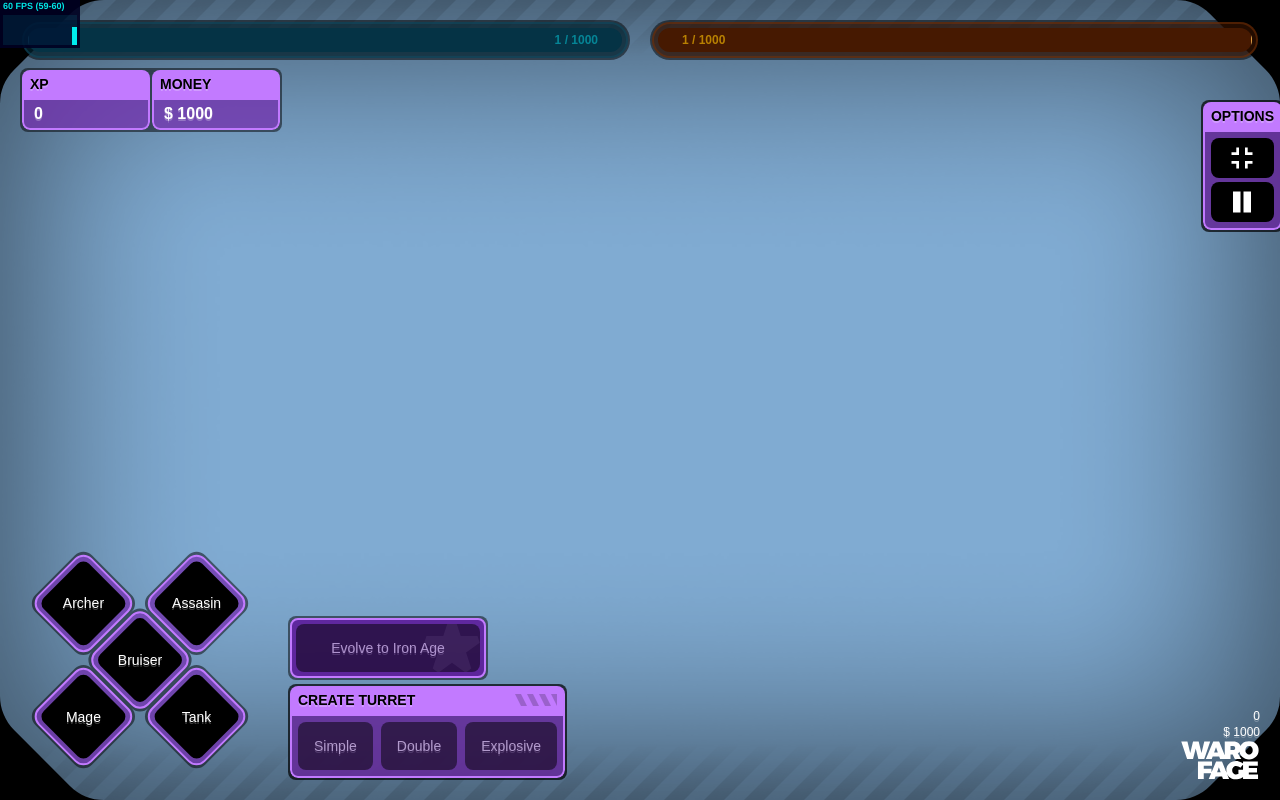
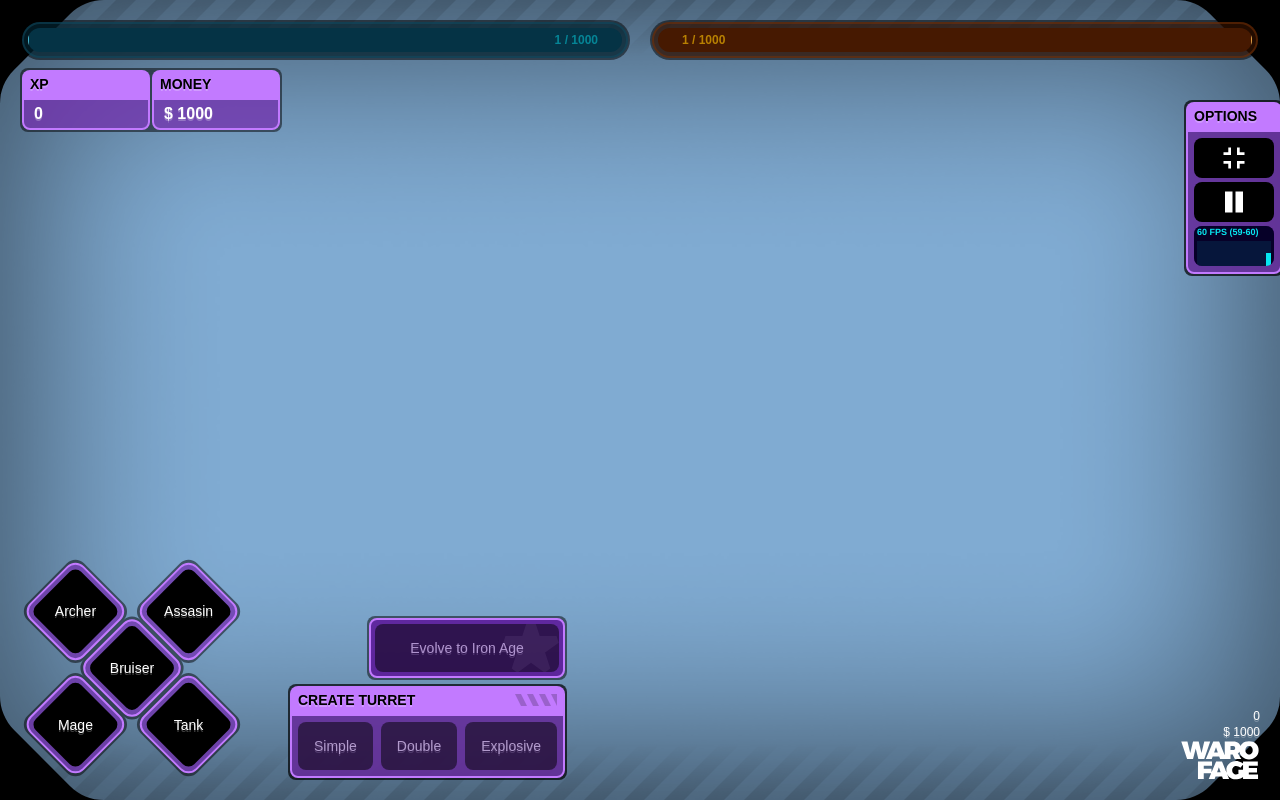
Before and after one commit to Akkibi/warofage, a React (Vite) app: page / in a window 1280 px wide. Built offline with nearby package versions, Linux system fonts and the light colour scheme; no server answers; a web font is replaced by a local one.

Commit message:
fix ui tweaks

```diff
--- a/src/buttons-characters.tsx
+++ b/src/buttons-characters.tsx
@@ -22,7 +22,7 @@ const handleCreateCharacter = (
 
 export const ButtonCharacters = () => {
   return (
-    <div className='absolute bottom-5 left-5 z-20 rotate-45'>
+    <div className='absolute bottom-3 left-3 z-20 rotate-45'>
       <div className='flex flex-row w-full justify-center h-fit'>
         <IndividualButton name='Assassin'>Assasin</IndividualButton>
       </div>
--- a/src/three/scene.ts
+++ b/src/three/scene.ts
@@ -28,7 +28,11 @@ export class SceneManager {
     //stats
     this.stats = new Stats();
     this.stats.showPanel(0);
-    document.body.appendChild(this.stats.dom);
+    const statsDom = document.getElementById('stats-position');
+    requestAnimationFrame(() => {
+      this.stats.dom.style.position = 'relative';
+      statsDom?.appendChild(this.stats.dom);
+    });
 
     this.scene = new THREE.Scene();
     this.scene.background = new THREE.Color(0x80abd2);
--- a/src/tooltip.tsx
+++ b/src/tooltip.tsx
@@ -71,8 +71,8 @@ export const Tooltip = ({
   return (
     <div className={cn('relative group', className)} ref={tooltipRef}>
       {characterStats && show && (
-        <div className='absolute z-20 bottom-full left-1/2 -translate-x-1/2 -translate-y-14 w-fit h-fit bg-black/50 p-[2px] text-nowrap opacity-0 group-hover:opacity-100 duration-100 ease-out transition-all select-none pointer-events-none'>
-          <div className='bg-black/50 p-2'>
+        <div className='absolute z-20 bottom-full left-1/2 -translate-x-1/2 -translate-y-14 w-fit h-fit bg-black/50 p-[2px] text-nowrap opacity-0 group-hover:opacity-100 duration-100 ease-out transition-all select-none pointer-events-none rounded-lg'>
+          <div className='bg-black/50 p-2 rounded-sm'>
             {statsRow('Health', characterStats.health / 500)}
             {statsRow('Price', characterStats.money / 350)}
             {statsRow('Attack damage', characterStats.attack / 60)}
@@ -82,8 +82,8 @@ export const Tooltip = ({
         </div>
       )}
       {turretStats && show && (
-        <div className='absolute z-20 bottom-full left-1/2 -translate-x-1/2 -translate-y-14 w-fit h-fit bg-black/50 p-[2px] text-nowrap opacity-0 group-hover:opacity-100 duration-100 ease-out transition-all select-none pointer-events-none'>
-          <div className='bg-black/50 p-2'>
+        <div className='absolute z-20 bottom-full left-1/2 -translate-x-1/2 -translate-y-14 w-fit h-fit bg-black/50 p-[2px] text-nowrap opacity-0 group-hover:opacity-100 duration-100 ease-out transition-all select-none pointer-events-none rounded-lg'>
+          <div className='bg-black/50 p-2 rounded-lg'>
             {statsRow('Price', turretStats.price / 8000)}
             {statsRow('Attack damage', turretStats.attack / 350)}
             {statsRow('Attack speed', turretStats.speed / 4)}
@@ -91,8 +91,8 @@ export const Tooltip = ({
           </div>
         </div>
       )}
-      <div className='absolute z-20 bottom-full left-1/2 -translate-x-1/2 -translate-y-2 w-fit h-fit bg-black/50 p-[2px] text-nowrap opacity-0 group-hover:opacity-100 duration-100 ease-out transition-all select-none pointer-events-none'>
-        <div className='bg-black/50 p-2'>
+      <div className='absolute z-20 bottom-full left-1/2 -translate-x-1/2 -translate-y-2 w-fit h-fit bg-black/50 p-[2px] text-nowrap opacity-0 group-hover:opacity-100 duration-100 ease-out transition-all select-none pointer-events-none rounded-lg'>
+        <div className='bg-black/50 p-2 rounded-lg'>
           <p className='text-sm font-bold text-white w-full text-center'>
             {text}
           </p>
--- a/src/ui-elements.tsx
+++ b/src/ui-elements.tsx
@@ -56,6 +56,10 @@ const UiElements = () => {
           <div className='flex flex-col gap-1 p-1'>
             <FullscreenButton className='w-full' />
             <PauseButton className='w-full' />
+            <div
+              id='stats-position'
+              className='w-full h-10 bg-purple-950 rounded-lg overflow-clip'
+            ></div>
           </div>
         </UiGroup>
       </div>
@@ -125,9 +129,9 @@ const UiElements = () => {
         </div>
       </div>
       <ButtonCharacters />
-      <div className=' absolute bottom-1 left-1 lg:bottom-5 lg:left-72 flex flex-col gap-1'>
+      <div className=' absolute bottom-5 left-60 lg:bottom-5 lg:left-72 flex flex-row-reverse lg:flex-col gap-1 items-end'>
         <div className='flex flex-row gap-1'>
-          <div className='flex p-[2px] bg-black/50 w-50 text-white rounded-lg'>
+          <div className='flex p-[2px] bg-black/50 w-50 text-white rounded-lg h-fit'>
             <div className='bg-purple-700/50  border-purple-400 border-2 p-1 w-full flex-1 rounded-lg'>
               <Tooltip
                 className='w-full'
--- a/src/ui-group.tsx
+++ b/src/ui-group.tsx
@@ -9,8 +9,8 @@ interface Props {
 
 export const UiGroup = ({ children, title, className, ornament }: Props) => {
   return (
-    <div className='flex flex-col rounded-lg overflow-clip'>
-      <div className='bg-purple-400 relative'>
+    <div className='flex flex-col'>
+      <div className='bg-purple-400 relative rounded-t-lg'>
         {ornament && (
           <div className='absolute inset-2 z-0 bg-[url(/bands.svg)] bg-no-repeat bg-contain bg-right opacity-20'></div>
         )}
```
